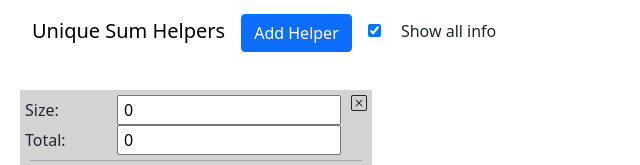
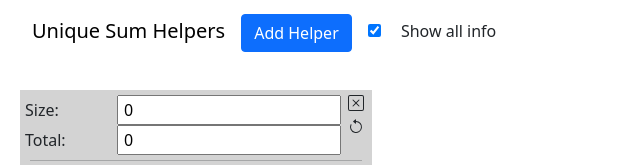
Before and after one commit to theasylm/unique-sum-helpers, a Vue app: page / in a window 1280 px wide. Shown: the top 165 px of the page, without its empty margins (0-640 px from the left). Built offline with nearby package versions, Linux system fonts and the light colour scheme.

Commit message:
Add reset button

```diff
--- a/public/index.html
+++ b/public/index.html
@@ -5,7 +5,6 @@
     <meta http-equiv="X-UA-Compatible" content="IE=edge">
     <meta name="viewport" content="width=device-width,initial-scale=1.0">
     <link rel="stylesheet" href="https://cdn.jsdelivr.net/npm/bootstrap-icons@1.5.0/font/bootstrap-icons.css">
-    <link rel="icon" href="<%= BASE_URL %>logo.png">
     <title>Unique Sum Helpers</title>
   </head>
   <body>
--- a/src/App.vue
+++ b/src/App.vue
@@ -49,15 +49,23 @@
         return 'helper-' + ++(this.count)
       },
       addHelper: function(){
-        this.helpers.push({id: this.getNextHelperId()})
+        this.helpers.push({id: this.getNextHelperId(),included:'',excluded:''})
       },
       removeHelper: function(id) {
         this.helpers.splice(this.helpers.findIndex(helper => helper.id == id),1)
+      },
+      resetHelper: function(id) {
+        console.log('got here')
+        let index = this.helpers.findIndex(helper => helper.id == id)
+        let helpers = [...this.helpers]
+        helpers.splice(index,1,{id:id})
+        console.log(helpers)
+        this.$set(this.helpers, helpers)
       }
     },
     data: function() {
       return {
-        helpers: [{id:'helper-0'}],
+        helpers: [{id:'helper-0',included:'',excluded:''}],
         count: 0,
         showAll: true
       }
--- a/src/components/SumHelper.vue
+++ b/src/components/SumHelper.vue
@@ -1,6 +1,9 @@
 <template>
   <div class="sum-helper" :id="helper.id">
-    <b-icon icon="x-square" v-on:click="removeHelper" class="remove-helper"></b-icon>
+    <div class="icons">
+      <b-icon icon="x-square" v-on:click="removeHelper" class="remove-helper"></b-icon>
+      <b-icon icon="arrow-counterclockwise" v-on:click="resetHelper" class="reset-helper"></b-icon>
+    </div>
     <div class="sum-helper-wrapper">
       <div>
         <label class="helper-label" :for="inputId('size')">Size:</label>
@@ -258,6 +261,19 @@
       removeHelper: function() {
         this.$parent.removeHelper(this.helper.id)
       },
+      resetHelper: function() {
+        this.size = 0
+        this.total = 0
+        this.included = ''
+        this.excluded = ''
+        this.minSize = ''
+        this.maxSize = ''
+        this.minTotal = ''
+        this.maxTotal = ''
+        let empty = []
+        this.activeCombos = [...empty]
+        this.combos = [...empty]
+      },
       updateHelper: function() {
         this.cleanInput();
         this.combos = [...helperUtils.getCombos({size: this.size,total: this.total,included: this.included,excluded: this.excluded,minSize: this.minSize,maxSize: this.maxSize,minTotal: this.minTotal,maxTotal: this.maxTotal})]
@@ -276,6 +292,10 @@
         this.cleanIncludedExcluded()
       },
       cleanIncludedExcluded: function() {
+        if (this.included === undefined )
+          return
+        if (this.excluded === undefined )
+          return
         let digits = this.included.split("")
         this.included = digits.filter((digit) => digit.match(/[1-9]/)).join("")
         this.included = this.included.split('').filter((v, i, a) => a.indexOf(v) === i).sort().join('')
@@ -313,7 +333,6 @@
 
 <style>
   .remove-helper {
-    float: right;
     margin-right: 5px;
     margin-top: 5px;
   }
@@ -365,4 +384,8 @@
   .hide-eye {
     display:  none !important;
   }
+  .icons {
+    float: right;
+    width: 1.5rem;
+  }
 </style>
```
Also changed, not shown: src/lib/helperUtils.js.
